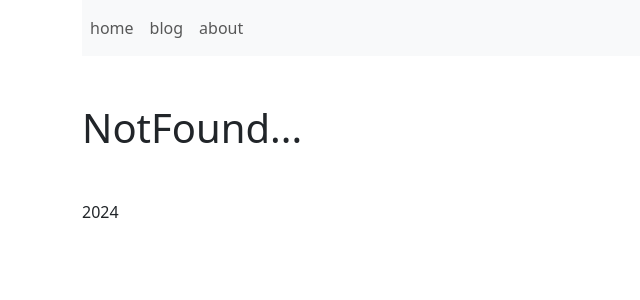
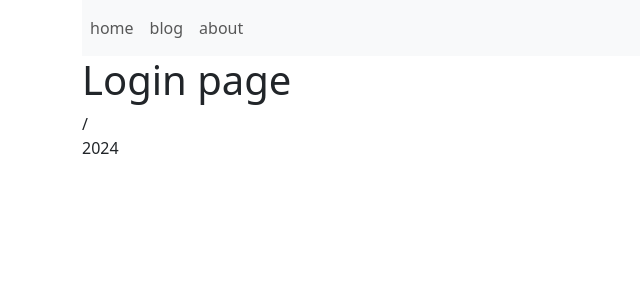
Before and after one commit to uniqcle/react-router-dom-v6, a React (Create React App) app: page /login in a window 1280 px wide. Shown: the top 300 px of the page, without its empty margins (0-640 px from the left). Built offline with nearby package versions, Linux system fonts and the light colour scheme.

Commit message:
private routes

```diff
--- a/src/App.js
+++ b/src/App.js
@@ -8,8 +8,11 @@
 import Editpost from "./pages/Editpost";
 import About from "./pages/About";
 import NotFound from "./pages/NotFound";
+import LoginPage from "./pages/Loginpage";
 
 import Layout from "./components/Layout";
+
+import { RequireAuth } from "./hoc/RequireAuth";
 
 function App() {
   return (
@@ -20,7 +23,15 @@
           <Route path="blog" element={<Blog />} />
           <Route path="blog/:id" element={<SinglePage />} />
           <Route path="blog/:id/edit" element={<Editpost />} />
-          <Route path="blog/new" element={<Createpost />} />
+          <Route
+            path="blog/new"
+            element={
+              <RequireAuth>
+                <Createpost />
+              </RequireAuth>
+            }
+          />
+          <Route path="login" element={<LoginPage />} />
           <Route path="about" element={<About />} />
           {/* redirect */}
           <Route path="about-us" element={<Navigate to="/about" replace />} />
--- /dev/null
+++ b/src/hoc/RequireAuth.jsx
@@ -0,0 +1,14 @@
+import { useLocation, Navigate } from "react-router-dom";
+
+const RequireAuth = ({ children }) => {
+  const location = useLocation();
+  const auth = false;
+
+  if (!auth) {
+    return <Navigate to="/login" state={{ from: location }} />;
+  }
+
+  return children;
+};
+
+export { RequireAuth };
--- a/src/pages/Blog.jsx
+++ b/src/pages/Blog.jsx
@@ -1,8 +1,9 @@
 import { useState, useEffect } from "react";
-import { Link } from "react-router-dom";
+import { Link, useLocation } from "react-router-dom";
 
 const Blog = () => {
   const [posts, setPosts] = useState([]);
+  console.log(useLocation());
 
   useEffect(() => {
     fetch("https://jsonplaceholder.typicode.com/posts")
@@ -13,6 +14,7 @@
   return (
     <div className="mt-5 mb-5">
       <h1>Blog...</h1>
+      <Link to="/blog/new">Add new post</Link>
       <div>
         {posts.map((post) => {
           return (
--- /dev/null
+++ b/src/pages/Loginpage.jsx
@@ -0,0 +1,17 @@
+import { useLocation, useNavigate } from "react-router-dom";
+
+const LoginPage = () => {
+  const navigate = useNavigate();
+  const location = useLocation();
+
+  const fromPage = location.state?.from?.pathname || "/";
+
+  return (
+    <div>
+      <h1>Login page</h1>
+      {fromPage}
+    </div>
+  );
+};
+
+export default LoginPage;
```
